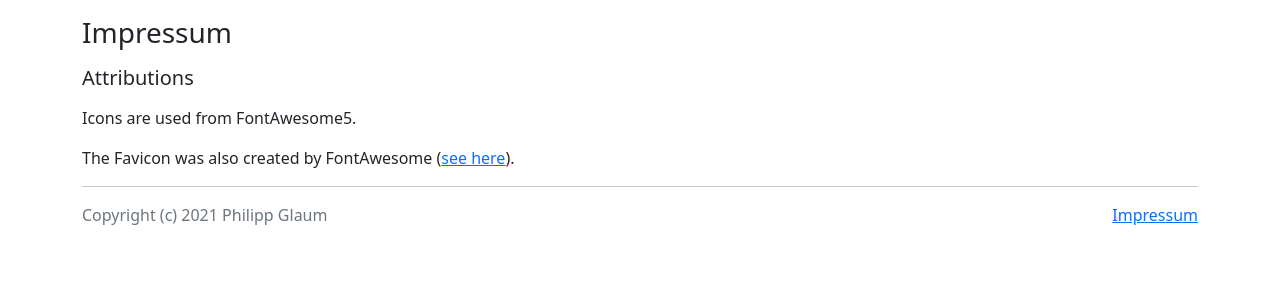
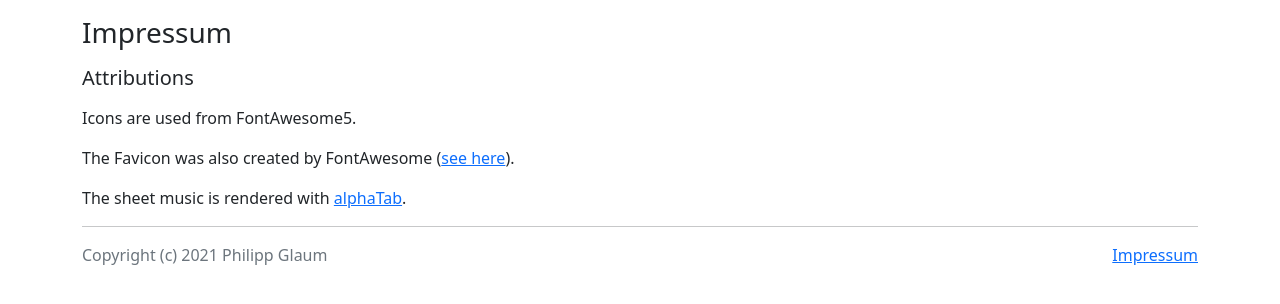
Before and after one commit to pglaum/pytabweb, a Flask app: page /impressum in a window 1280 px wide. Shown: the part 56-360 px from the top of the page. Run offline with Flask 2, Linux system fonts and the light colour scheme; some libraries are stand-ins or nearby versions.

Commit message:
attribute rendering to alphatab

```diff
--- a/web/templates/main/impressum.html
+++ b/web/templates/main/impressum.html
@@ -10,7 +10,12 @@
 
   <p>
     The Favicon was also created by FontAwesome
-    (<a href="https://fontawesome.com/icons/guitar?style=solid">see here</a>).
+    (<a href="https://fontawesome.com/icons/guitar?style=solid" target="blank">see here</a>).
+  </p>
+
+  <p>
+    The sheet music is rendered with
+    <a href="https://www.alphatab.net/" target="blank">alphaTab</a>.
   </p>
 
 {% endblock %}
```
